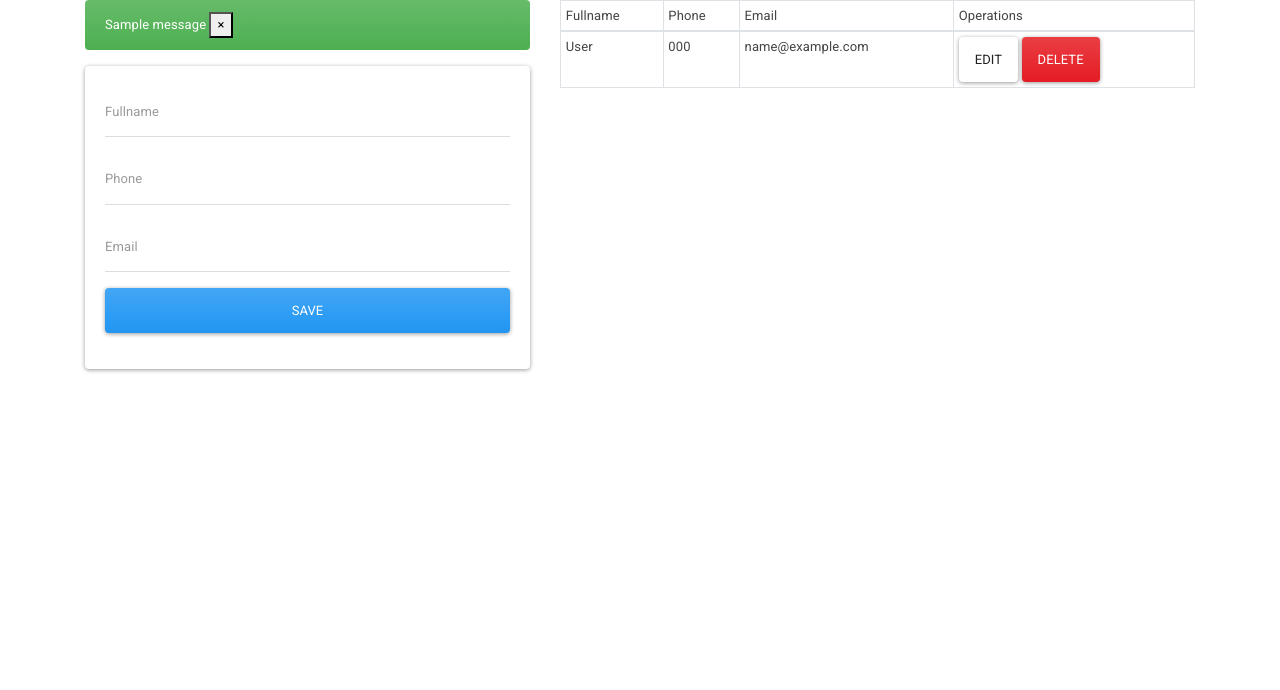
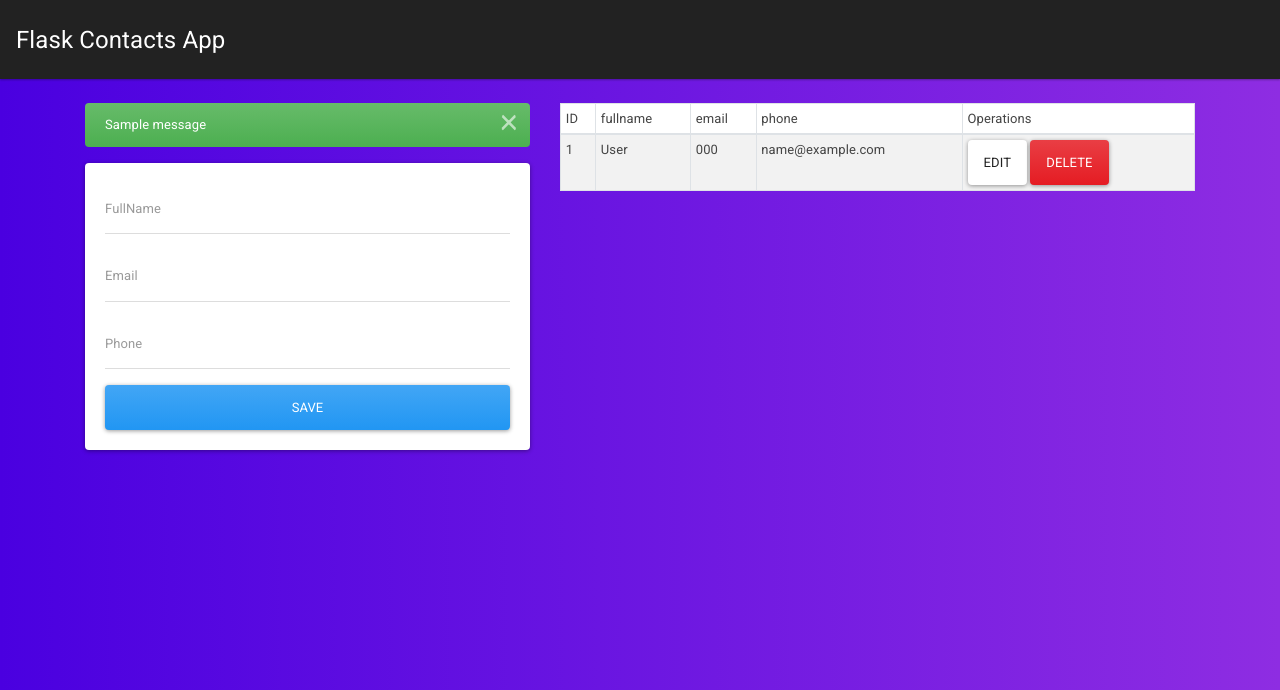
Before and after one commit to CARLOSPH36/proyectoX, a Flask app: page / in a window 1280 px wide. Shown: the top 690 px of the page. Run offline with Flask 2, Linux system fonts and the light colour scheme; tables that the repository leaves empty or names only in its code hold one stand-in row (values such as "Sample post"); one stand-in notice (Sample message) is shown; some libraries are stand-ins or nearby versions.

Commit message:
Finalizado y trabajando correctamente

```diff
--- a/App.py
+++ b/App.py
@@ -1,5 +1,6 @@
 from flask import Flask, render_template, request, redirect, url_for, flash
 from flask_mysqldb import MySQL
+
 
 app = Flask(__name__)
 
@@ -21,7 +22,7 @@ def Index():
     cur = mysql.connection.cursor()
     cur.execute('SELECT * FROM contacts')
     data = cur.fetchall()
-    print(data)
+    cur.close()
     return render_template('index.html', contacts=data)
 
 
@@ -35,17 +36,19 @@ def add_contact():
         phone = request.form['phone']
         email = request.form['email']
         cur = mysql.connection.cursor()
-        cur.execute('INSERT INTO contacts (fullname, phone, email)VALUES (%s, %s, %s)', (fullname, phone, email))
+        cur.execute('INSERT INTO contacts (fullname, phone, email) VALUES (%s,%s,%s)', (fullname, phone, email))
         mysql.connection.commit()
         flash('Contact added successfully')
         return redirect(url_for('Index'))
 
 
-@app.route('/edit/<id>')
-def edit_contact(id):
+@app.route('/edit/<id>', methods=['POST', 'GET'])
+def get_contact(id):
     cur = mysql.connection.cursor()
-    cur.execute('SELECT * FROM contacts WHERE id = %s', (id))
+    cur.execute('SELECT * FROM contacts WHERE id = {0}'.format(id))
     data = cur.fetchall()
+    cur.close()
+    print(data[0])
     return render_template('edit-contact.html', contact=data[0])
 
 
@@ -59,16 +62,16 @@ def update_contact(id):
         cur.execute("""
             UPDATE contacts
             SET fullname = %s,
-                phone = %s,
-                email = %s
+                email = %s,
+                phone = %s
             WHERE id = %s
-        """, (fullname, phone, email, id))
-    mysql.connection.commit()
-    flash('Contact updated successfully')
-    return redirect(url_for('Index'))
+        """, (fullname, email, phone, (id)))
+        flash('Contact Updated Successfully')
+        mysql.connection.commit()
+        return redirect(url_for('Index'))
 
 
-@app.route('/delete/<string:id>')
+@app.route('/delete/<string:id>', methods=['POST', 'GET'])
 def delete_contact(id):
     cur = mysql.connection.cursor()
     cur.execute('DELETE FROM contacts WHERE id = {0}'.format(id))
--- /dev/null
+++ b/static/css/main.css
@@ -0,0 +1,6 @@
+body {
+  background: #8E2DE2;  /* fallback for old browsers */
+  background: -webkit-linear-gradient(to right, #4A00E0, #8E2DE2);  /* Chrome 10-25, Safari 5.1-6 */
+  background: linear-gradient(to right, #4A00E0, #8E2DE2); /* W3C, IE 10+/ Edge, Firefox 16+, Chrome 26+, Opera 12+, Safari 7+ */
+
+}
--- /dev/null
+++ b/static/js/main.js
@@ -0,0 +1,11 @@
+const btnDelete= document.querySelectorAll('.btn-delete');
+if(btnDelete) {
+  const btnArray = Array.from(btnDelete);
+  btnArray.forEach((btn) => {
+    btn.addEventListener('click', (e) => {
+      if(!confirm('Are you sure you want to delete it?')){
+        e.preventDefault();
+      }
+    });
+  })
+}
--- a/templates/index.html
+++ b/templates/index.html
@@ -1,15 +1,15 @@
-{% extends 'layout.html' %}
 
+{% extends "layout.html" %}
 {% block body %}
+
   <div class="row">
     <div class="col-md-5">
-
-        {% with messages = get_flashed_messages() %}
+      {% with messages = get_flashed_messages()  %}
       {% if messages %}
       {% for message in messages %}
       <div class="alert alert-success alert-dismissible fade show" role="alert">
-            {{message}}
-            <button type="button" class="btn-close" data-bs-dismiss="alert" aria-label="Close">
+        {{ message }}
+        <button type="button" class="close" data-dismiss="alert" aria-label="Close">
           <span aria-hidden="true">&times;</span>
         </button>
       </div>
@@ -17,56 +17,49 @@
       {% endif %}
       {% endwith %}
       <div class="card card-body">
-            <form action="/add_contact" method="post">
+        <form action="{{url_for('add_contact')}}" method="POST">
           <div class="form-group">
-                     <input type="text" name="fullname" placeholder="Fullname" class="form-control">
+            <input type="text" class="form-control" name="fullname" placeholder="FullName">
           </div>
           <div class="form-group">
-                     <input type="text" name="phone" placeholder="Phone" class="form-control">
+            <input type="text" class="form-control" name="email" placeholder="Email">
           </div>
           <div class="form-group">
-                     <input type="text" name="email" placeholder="Email" class="form-control">
+            <input type="text" class="form-control" name="phone" placeholder="Phone">
           </div>
-                <div class="form-group">
-                    <button type="submit" class="btn btn-primary btn-block">
+          <button class="btn btn-primary btn-block">
             Save
           </button>
-                </div>
-
         </form>
       </div>
     </div>
     <div class="col-md-7">
-        <table class="table table-stripe table-bordered bg-white table-sm">
+      <table class="table table-striped table-hover table-bordered table-sm bg-white">
         <thead>
           <tr>
-                <td>Fullname</td>
-                <td>Phone</td>
-                <td>Email</td>
+            <td>ID</td>
+            <td>fullname</td>
+            <td>email</td>
+            <td>phone</td>
             <td>Operations</td>
           </tr>
         </thead>
-
         <tbody>
           {% for contact in contacts %}
           <tr>
-                <td>{{ contact.1 }}</td>
-                <td>{{ contact.2 }}</td>
-                <td>{{ contact.3 }}</td>
+            <td>{{contact.0}}</td>
+            <td>{{contact.1}}</td>
+            <td>{{contact.2}}</td>
+            <td>{{contact.3}}</td>
             <td>
-                    <a href="/edit/{{contact.0}}" class="btn btn-secondary">Edit</a>
-                    <a href="/delete/{{contact.0}}" class="btn btn-danger">Delete</a>
+              <a href="/edit/{{contact.0}}" class="btn btn-secondary">edit</a>
+              <a href="/delete/{{contact.0}}" class="btn btn-danger btn-delete">delete</a>
             </td>
           </tr>
           {% endfor %}
-
         </tbody>
       </table>
-
-    </div>
     </div>
   </div>
 
-
-
 {% endblock %}
--- a/templates/layout.html
+++ b/templates/layout.html
@@ -1,22 +1,29 @@
-<!doctype html>
+<!DOCTYPE html>
 <html lang="en">
   <head>
     <meta charset="UTF-8">
-    <meta name="viewport"
-          content="width=device-width, user-scalable=no, initial-scale=1.0, maximum-scale=1.0, minimum-scale=1.0">
-    <meta http-equiv="X-UA-Compatible" content="ie=edge">
-    <title>Contacts App</title>
+    <title>FLASK CRUD</title>
+    <!-- BOOSTRAP 4 -->
     <link rel="stylesheet" href="https://bootswatch.com/4/materia/bootstrap.min.css">
+    <link rel="stylesheet" href="{{url_for('static', filename='css/main.css')}}">
   </head>
   <body>
 
-    <div class="container">
+    <!-- NAVIGATION  -->
+    <nav class="navbar navbar-dark bg-dark">
+      <a class="navbar-brand" href="/">Flask Contacts App</a>
+    </nav>
+
+    <div class="container pt-4">
       {% block body %}
       {% endblock %}
     </div>
 
-    <script src="https://cdn.jsdelivr.net/npm/@popperjs/core@2.6.0/dist/umd/popper.min.js" integrity="sha384-KsvD1yqQ1/1+IA7gi3P0tyJcT3vR+NdBTt13hSJ2lnve8agRGXTTyNaBYmCR/Nwi" crossorigin="anonymous"></script>
-    <script src="https://cdn.jsdelivr.net/npm/bootstrap@5.0.0-beta2/dist/js/bootstrap.min.js" integrity="sha384-nsg8ua9HAw1y0W1btsyWgBklPnCUAFLuTMS2G72MMONqmOymq585AcH49TLBQObG" crossorigin="anonymous"></script>
-
+    <!-- footer -->
+    <!-- scripts -->
+    <script src="https://code.jquery.com/jquery-3.3.1.slim.min.js" integrity="sha384-q8i/X+965DzO0rT7abK41JStQIAqVgRVzpbzo5smXKp4YfRvH+8abtTE1Pi6jizo" crossorigin="anonymous"></script>
+    <script src="https://cdnjs.cloudflare.com/ajax/libs/popper.js/1.14.3/umd/popper.min.js" integrity="sha384-ZMP7rVo3mIykV+2+9J3UJ46jBk0WLaUAdn689aCwoqbBJiSnjAK/l8WvCWPIPm49" crossorigin="anonymous"></script>
+    <script src="https://stackpath.bootstrapcdn.com/bootstrap/4.1.3/js/bootstrap.min.js" integrity="sha384-ChfqqxuZUCnJSK3+MXmPNIyE6ZbWh2IMqE241rYiqJxyMiZ6OW/JmZQ5stwEULTy" crossorigin="anonymous"></script>
+    <script src="{{url_for('static', filename='js/main.js')}}"></script>
   </body>
 </html>
```
Also changed, not shown: templates/edit-contact.html (+24 -12 lines). Lines whose indentation alone changed are shown as unchanged.
